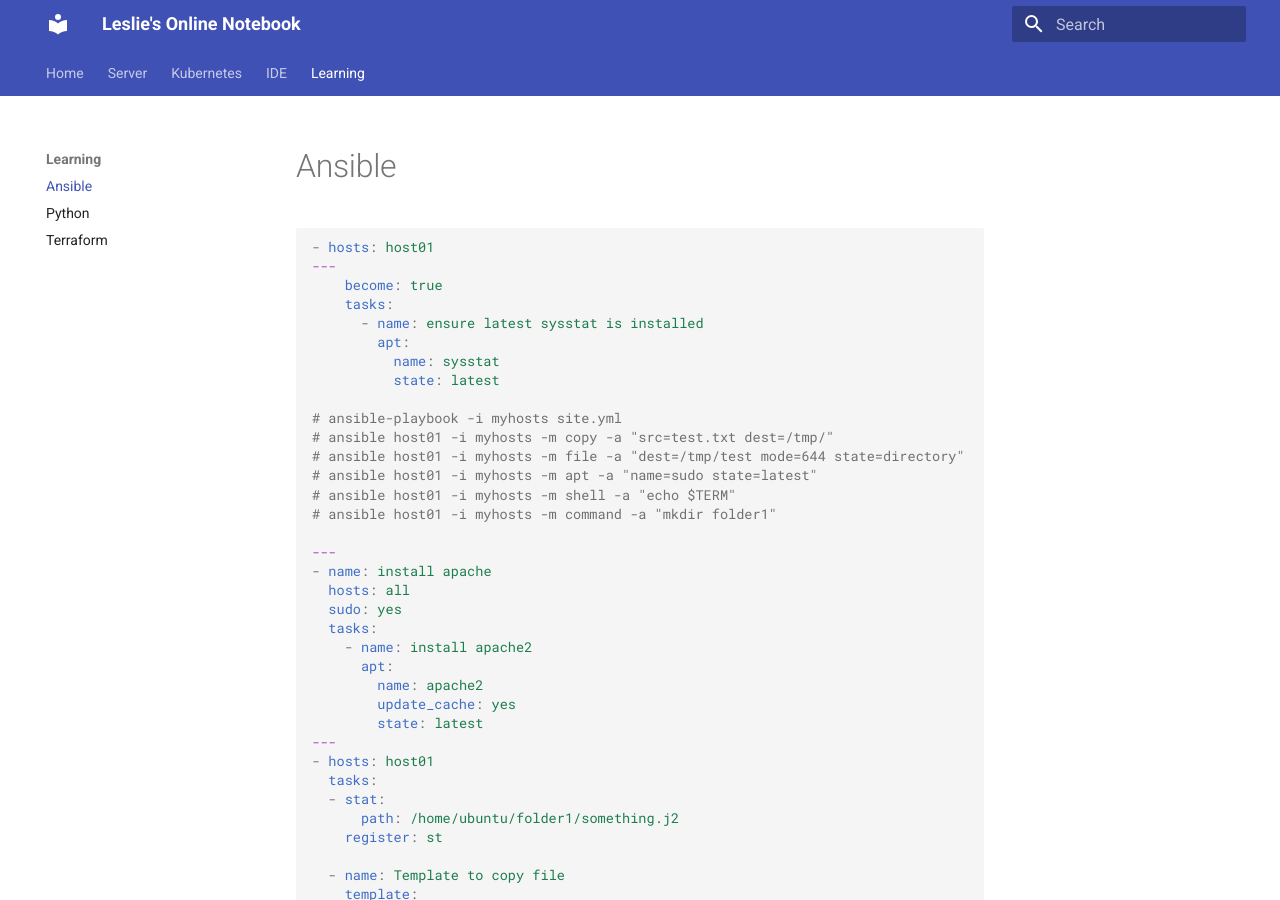
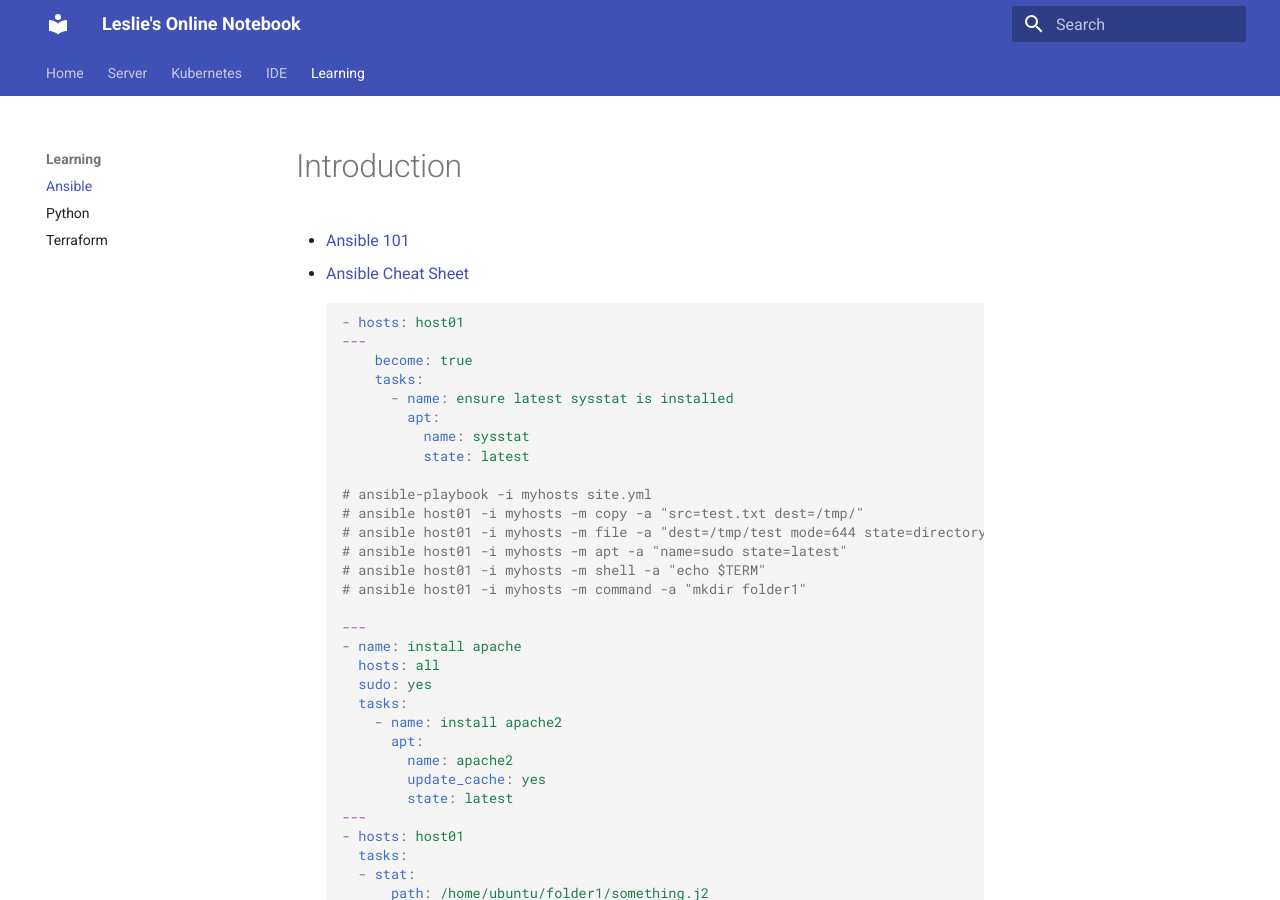
Before and after one commit to leslieclif/notebook, an MkDocs documentation site: the page built from docs/learning/ansible.md, in a window 1280 px wide and 900 px high. Built offline with MkDocs 1.6.1 and Material for MkDocs 9.7.7, drawn with Linux system fonts in a browser that asks for light colours.

Commit message:
Adding Ansible help links

````diff
--- a/docs/learning/ansible.md
+++ b/docs/learning/ansible.md
@@ -1,3 +1,6 @@
+# Introduction
+* [Ansible 101](https://www.digitalocean.com/community/tutorials/configuration-management-101-writing-ansible-playbooks)
+* [Ansible Cheat Sheet](https://www.digitalocean.com/community/cheatsheets/how-to-use-ansible-cheat-sheet-guide)
 ``` yaml
 - hosts: host01
 ---
````
